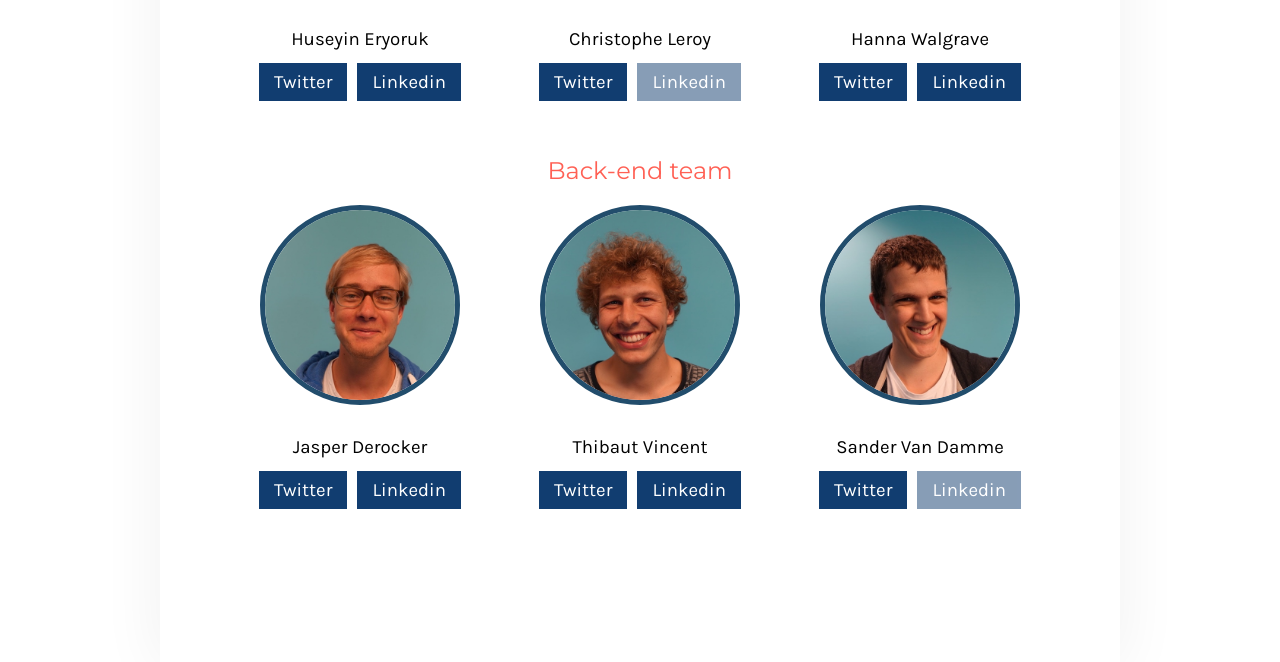
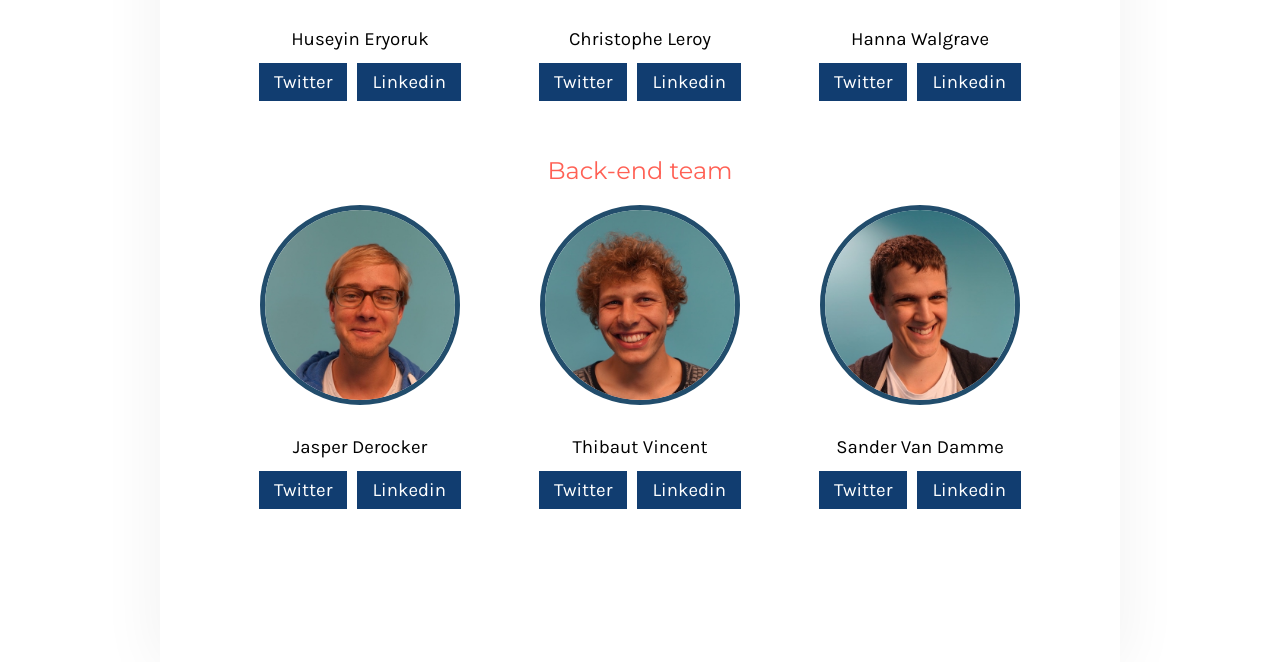
Before and after one commit to osoc16/kleinpas, a plain HTML site: page index.html in a window 1280 px wide. Shown: the part 2535-3197 px from the top of the page. Drawn offline with nearby package versions, Linux system fonts and the light colour scheme.

Commit message:
linked in links

```diff
--- a/index.html
+++ b/index.html
@@ -114,7 +114,7 @@
                         <h3>Christophe Leroy</h3>
                         <div class="person__links">
                             <a target="_blank" href="https://twitter.com/_la_batte">Twitter</a>
-                            <a target="_blank" href="#" style="opacity: .5">Linkedin</a>
+                            <a target="_blank" href="https://www.linkedin.com/in/christophe-leroy-938b42100">Linkedin</a>
                         </div>
                     </div>
                     <div class="section__person">
@@ -150,7 +150,7 @@
                         <h3>Sander Van Damme</h3>
                         <div class="person__links">
                             <a target="_blank" href="https://twitter.com/angry_moustache">Twitter</a>
-                            <a target="_blank" href="#" style="opacity: .5;">Linkedin</a>
+                            <a target="_blank" href="https://www.linkedin.com/in/sander-van-damme-8228b69b">Linkedin</a>
                         </div>
                     </div>
                 </div>
```
